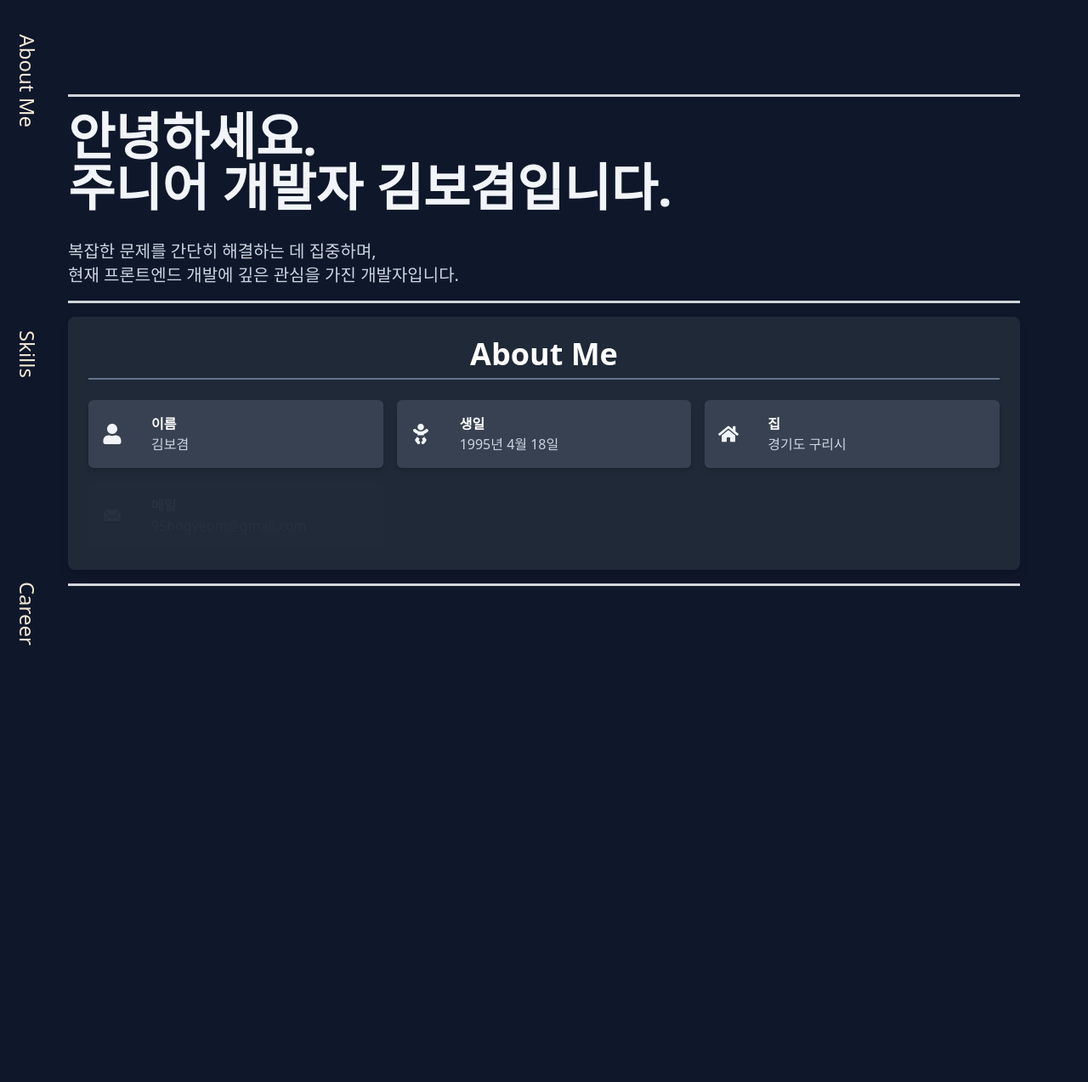
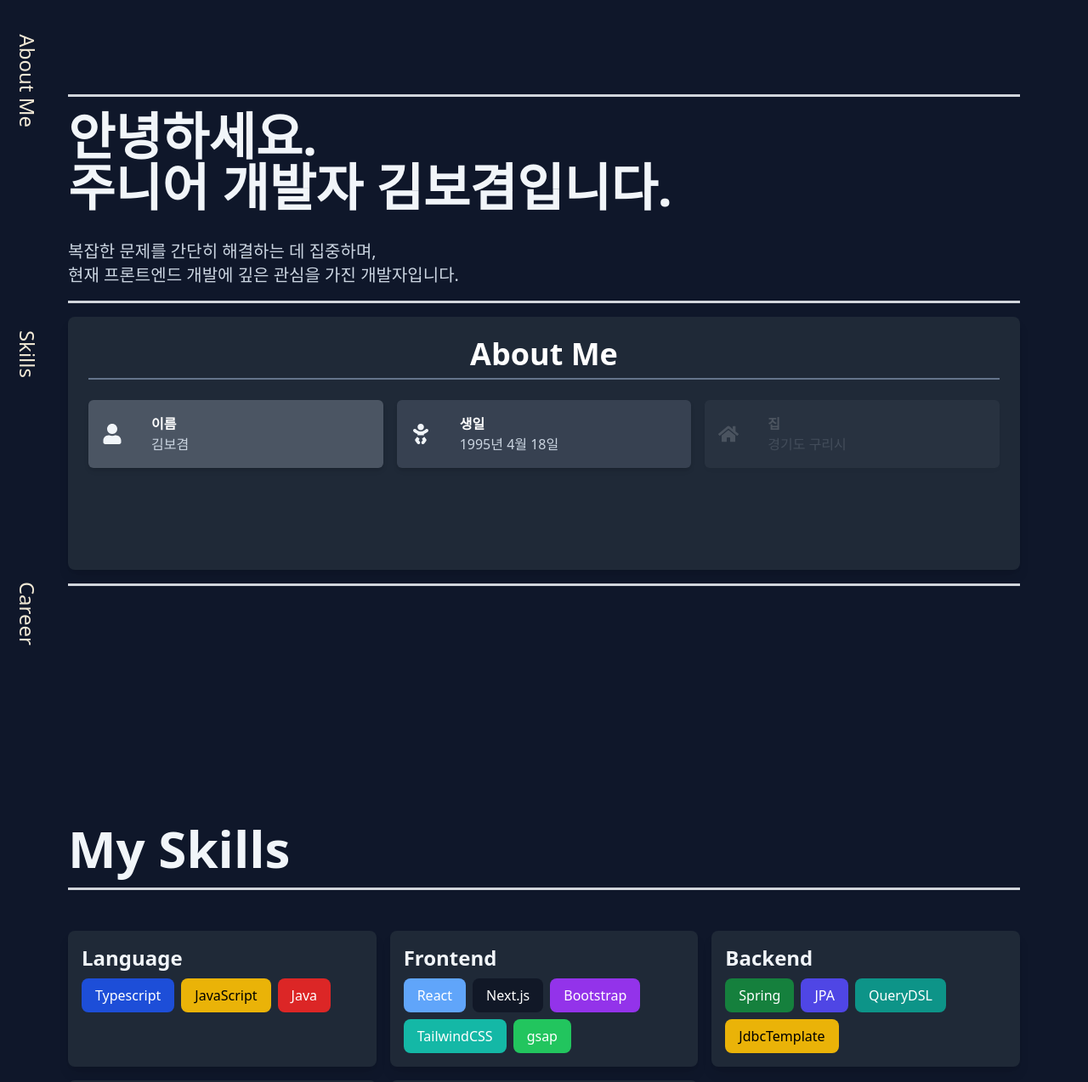
Before and after one commit to bogyeom95/portfolio, a Next.js app: page / in a window 1280 px wide. Shown: the top 1274 px of the page at 85% size. Before the commit the page ends 800 px from the top, so only its background shows below. Built offline with nearby package versions, Linux system fonts and the light colour scheme.

Commit message:
SkillSection 개발

```diff
--- a/app/components/Container.tsx
+++ b/app/components/Container.tsx
@@ -1,7 +1,5 @@
 "use client";
 import { ReactNode } from "react";
 export default function Container({ children }: { children: ReactNode }) {
-  return (
-    <main className="w-[100vw] h-[100vh] overflow-hidden">{children}</main>
-  );
+  return <main className="w-[100vw] h-[100vh] ">{children}</main>;
 }
--- a/app/components/HeroSection/HeroSection.tsx
+++ b/app/components/HeroSection/HeroSection.tsx
@@ -1,6 +1,6 @@
 "use client";
 
-import { ReactNode, useState } from "react";
+import { ReactNode, useRef, useState } from "react";
 import { FaBaby, FaHome, FaUser } from "react-icons/fa";
 import { FaPencil } from "react-icons/fa6";
 import { GiWeightLiftingUp } from "react-icons/gi";
@@ -9,6 +9,7 @@ import SplitText from "./SplitText";
 import { useGSAP } from "@gsap/react";
 import gsap from "gsap";
 import FadeIn from "./FadeIn";
+import Horizontal from "@/components/Horizontal";
 type AboutMeItem = {
   id: number;
   icon: ReactNode;
@@ -57,15 +58,20 @@ const aboutMeItems: AboutMeItem[] = [
 ];
 
 export default function HeroSection() {
+  const container = useRef<HTMLDivElement | null>(null);
   const [tl, setTl] = useState<gsap.core.Timeline | undefined>();
 
   useGSAP(() => {
     const tl = gsap.timeline();
     setTl(tl);
+    tl.to(container.current, { opacity: 1, duration: 0.5 });
   });
   return (
-    <section className="relative w-screen h-screen overflow-hidden">
-      <div className="w-full h-full flex flex-col   gap-4 py-16 px-4 sm:p-20 justify-center">
+    <section className="relative w-screen h-screen  mt-20 sm:mt-0">
+      <div
+        ref={container}
+        className="w-full h-full flex flex-col  gap-4 py-16 px-4 sm:p-20 justify-center opacity-0"
+      >
         <Horizontal />
         <SplitText
           tl={tl}
@@ -121,7 +127,7 @@ export default function HeroSection() {
             </h1>
           </FadeIn>
           <div className="grid grid-cols-1 sm:grid-cols-2 lg:grid-cols-3 gap-2 sm:gap-4">
-            {aboutMeItems.map((item) => (
+            {aboutMeItems.map((item, idx) => (
               <FadeIn
                 key={item.id}
                 tl={tl}
@@ -133,7 +139,7 @@ export default function HeroSection() {
               >
                 <div
                   key={item.id}
-                  className="bg-gray-700 p-2 sm:p-4  rounded-md shadow-md flex items-center  gap-4 "
+                  className={`${idx % 2 === 0 ? "bg-gray-600" : "bg-gray-700"} p-2 sm:p-4  rounded-md shadow-md flex items-center  gap-4`}
                 >
                   <div className="text-lg sm:text-2xl ">{item.icon}</div>
                   <div className="border-r-2 h-full" />
@@ -152,7 +158,3 @@ export default function HeroSection() {
     </section>
   );
 }
-
-function Horizontal() {
-  return <hr className="border-t border-2 border-gray-300  w-full" />;
-}
--- a/app/components/SkillSection/SkillSection.tsx
+++ b/app/components/SkillSection/SkillSection.tsx
@@ -1,3 +1,5 @@
+import Horizontal from "@/components/Horizontal";
+
 type SkillItem = {
   name: string; // 기술 이름
   bg: string; // 배경색 클래스 (TailwindCSS)
@@ -17,13 +19,17 @@ const skills: Skills = {
   frontend: [
     { name: "React", bg: "bg-blue-400", text: "text-white" },
     { name: "Next.js", bg: "bg-gray-900", text: "text-white" },
-    { name: "Bootstrap", bg: "bg-blue-500", text: "text-white" },
+    { name: "Bootstrap", bg: "bg-purple-600", text: "text-white" },
     { name: "TailwindCSS", bg: "bg-teal-500", text: "text-white" },
+    { name: "gsap", bg: "bg-green-500", text: "text-white" },
   ],
   backend: [
     { name: "Spring", bg: "bg-green-700", text: "text-white" },
     { name: "JPA", bg: "bg-indigo-600", text: "text-white" },
     { name: "QueryDSL", bg: "bg-teal-600", text: "text-white" },
+    { name: "JdbcTemplate", bg: "bg-yellow-500", text: "text-black" },
+  ],
+  database: [
     { name: "MySQL", bg: "bg-blue-500", text: "text-white" },
     {
       name: "MongoDB ",
@@ -32,12 +38,12 @@ const skills: Skills = {
     },
   ],
   etc: [
-    { name: "NCP", bg: "bg-gray-800", text: "text-white" },
+    { name: "NCP", bg: "bg-green-800", text: "text-white" },
     { name: "AWS ", bg: "bg-orange-600", text: "text-white" },
     { name: "GitHub Actions", bg: "bg-purple-600", text: "text-white" },
     { name: "Docker", bg: "bg-blue-600", text: "text-white" },
     {
-      name: "Watchtower (Docker Update Manager)",
+      name: "Watchtower",
       bg: "bg-gray-600",
       text: "text-white",
     },
@@ -46,6 +52,13 @@ const skills: Skills = {
 
 export default function SkillSection() {
   return (
+    <section className="relative w-screen h-screen  mt-20 sm:mt-0">
+      <div className="w-full h-full flex flex-col   gap-4 py-16 px-4 sm:p-20 justify-center ">
+        <h1 className="text-2xl sm:text-4xl lg:text-6xl text-slate-100   font-bold">
+          My Skills
+        </h1>
+
+        <Horizontal />
         <div className="mt-8 grid grid-cols-1 sm:grid-cols-2 lg:grid-cols-3 gap-4">
           {Object.entries(skills).map(([category, items]) => (
             <div
@@ -68,5 +81,7 @@ export default function SkillSection() {
             </div>
           ))}
         </div>
+      </div>
+    </section>
   );
 }
--- a/app/page.tsx
+++ b/app/page.tsx
@@ -1,11 +1,13 @@
 import Container from "./components/Container";
 import HeroSection from "./components/HeroSection/HeroSection";
+import SkillSection from "./components/SkillSection/SkillSection";
 
 export default function Home() {
   return (
     <Container>
       <Header />
       <HeroSection />
+      <SkillSection />
     </Container>
   );
 }
--- /dev/null
+++ b/components/Horizontal.tsx
@@ -0,0 +1,3 @@
+export default function Horizontal() {
+  return <hr className="border-t border-2 border-gray-300  w-full" />;
+}
```
Lines whose indentation alone changed are shown as unchanged.
